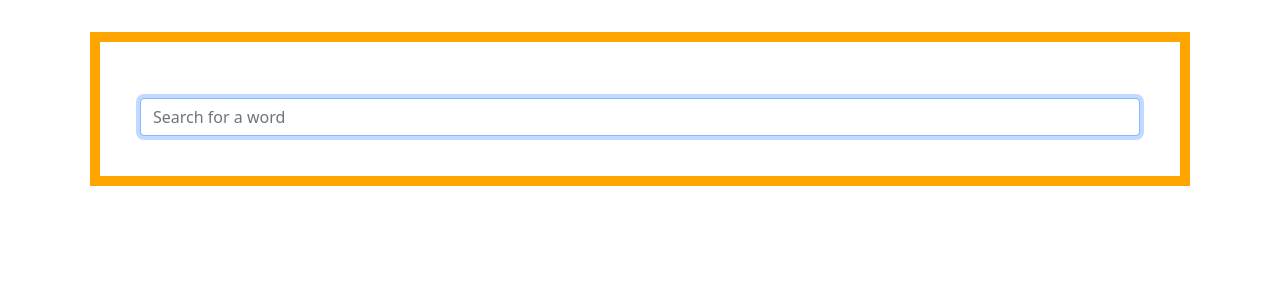
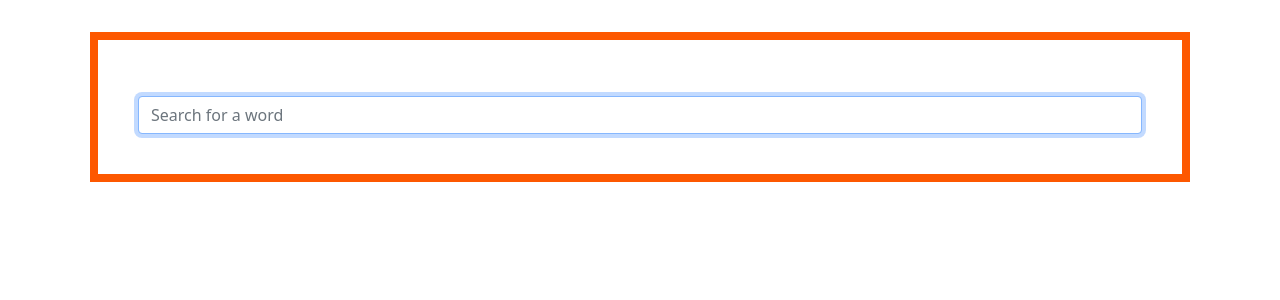
Before and after one commit to Joycey83/Dictionaryopedia, a React (Create React App) app: page / in a window 1280 px wide. Shown: the top 300 px of the page. Built offline with nearby package versions, Linux system fonts and the light colour scheme.

Commit message:
changed the app container border css to a stronger orange hex color

```diff
--- a/src/App.css
+++ b/src/App.css
@@ -2,5 +2,5 @@
   max-width: 1100px;
   margin: 2rem auto;
   padding: 2.5rem;
-  border: 10px solid orange;
+  border: 8px solid #fd5800;
 }
```
